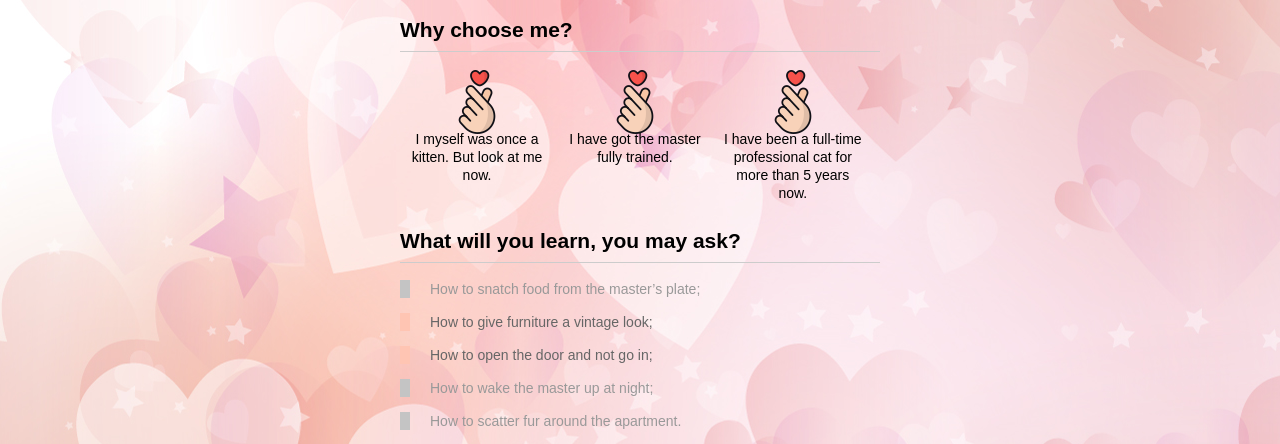
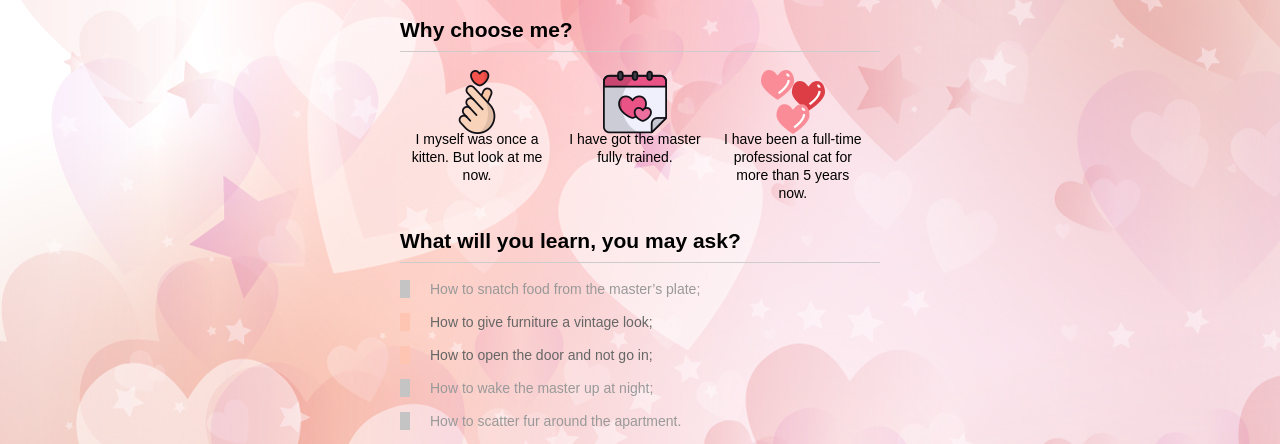
Before and after one commit to Annakhomenko990/05_Valentine, a plain HTML site: page index.html in a window 1280 px wide. Shown: the part 320-764 px from the top of the page. Drawn offline with Linux system fonts and the light colour scheme.

Commit message:
Зробили сайт

```diff
--- a/style.css
+++ b/style.css
@@ -68,12 +68,12 @@ body {
 
   .feature-cat {
     padding-top: 60px;
-    background-image: url("img/love (1).png");
+    background-image: url("img/hearts (3).png");
   }
 
   .feature-train {
     padding-top: 60px;
-    background-image: url("img/love (1).png");
+    background-image: url("img/calendar.png");
   }
 
   .skills-list {
```
Also changed, not shown: img/calendar.png (added), img/hearts (3).png (added).
